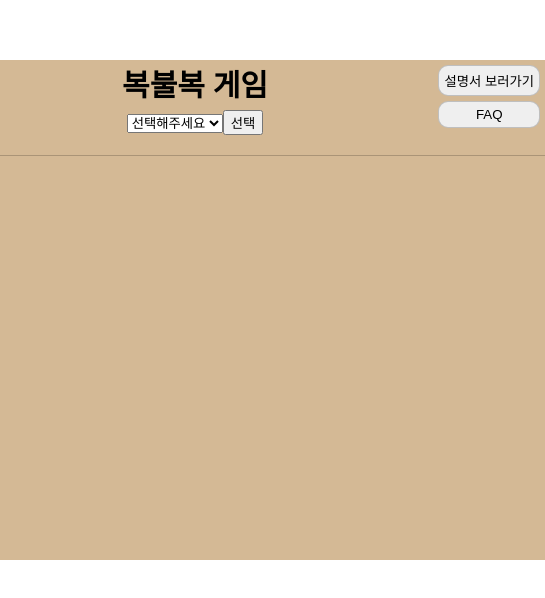
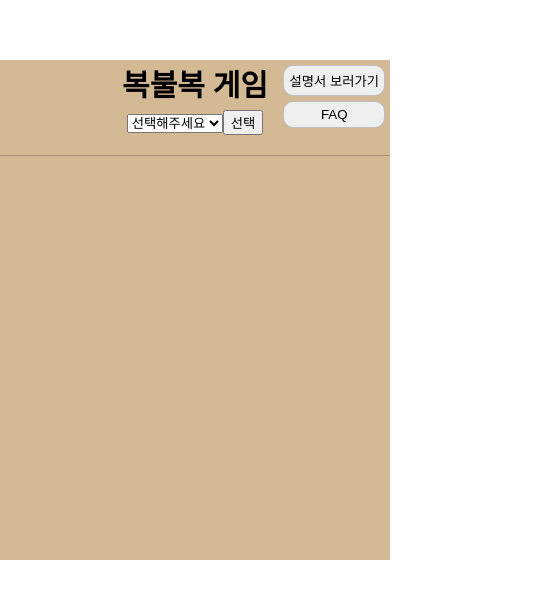
Before and after one commit to rlaclghks123/random-game, a React (Vite) app: page / in a window 390 px wide. Shown: the part 112-710 px from the top of the page, 545 px wide, since content can reach past the window. Built offline with nearby package versions, Linux system fonts and the light colour scheme.

Commit message:
Style: 모바일 버전 css 수정

```diff
--- a/src/App.tsx
+++ b/src/App.tsx
@@ -5,7 +5,6 @@ import Modal from './components/Modal.tsx';
 
 const StyleContainer = styled.div`
   display: flex;
-  flex-direction: column;
   align-items: center;
   justify-content: center;
 
@@ -15,7 +14,7 @@ const StyleContainer = styled.div`
 `;
 
 const StyleGameBox = styled.div`
-  width: 700px;
+  width: 768px;
   height: 500px;
   background-color: #d4b995;
 `;
@@ -72,8 +71,12 @@ const StyleMain = styled.div`
   div {
     width: 200px;
     height: 200px;
-    text-align: center;
+
+    display: flex;
+    align-items: center;
+    justify-content: center;
   }
+
   img {
     width: 200px;
     height: 200px;
@@ -101,7 +104,6 @@ interface IImgList {
   urls: {
     thumb: string;
   };
-
   alt_description: string;
 }
 
@@ -171,15 +173,11 @@ function App() {
   }, [keyword]);
 
   const offInstructionModal = useCallback((e: React.MouseEvent<HTMLElement>) => {
-    if (e.currentTarget === e.target) {
-      setIsInstructionModal(false);
-    }
+    if (e.currentTarget === e.target) setIsInstructionModal(false);
   }, []);
 
   const offFaqModal = useCallback((e: React.MouseEvent<HTMLElement>) => {
-    if (e.currentTarget === e.target) {
-      setIsFaqModal(false);
-    }
+    if (e.currentTarget === e.target) setIsFaqModal(false);
   }, []);
 
   const instructionData = [
```
